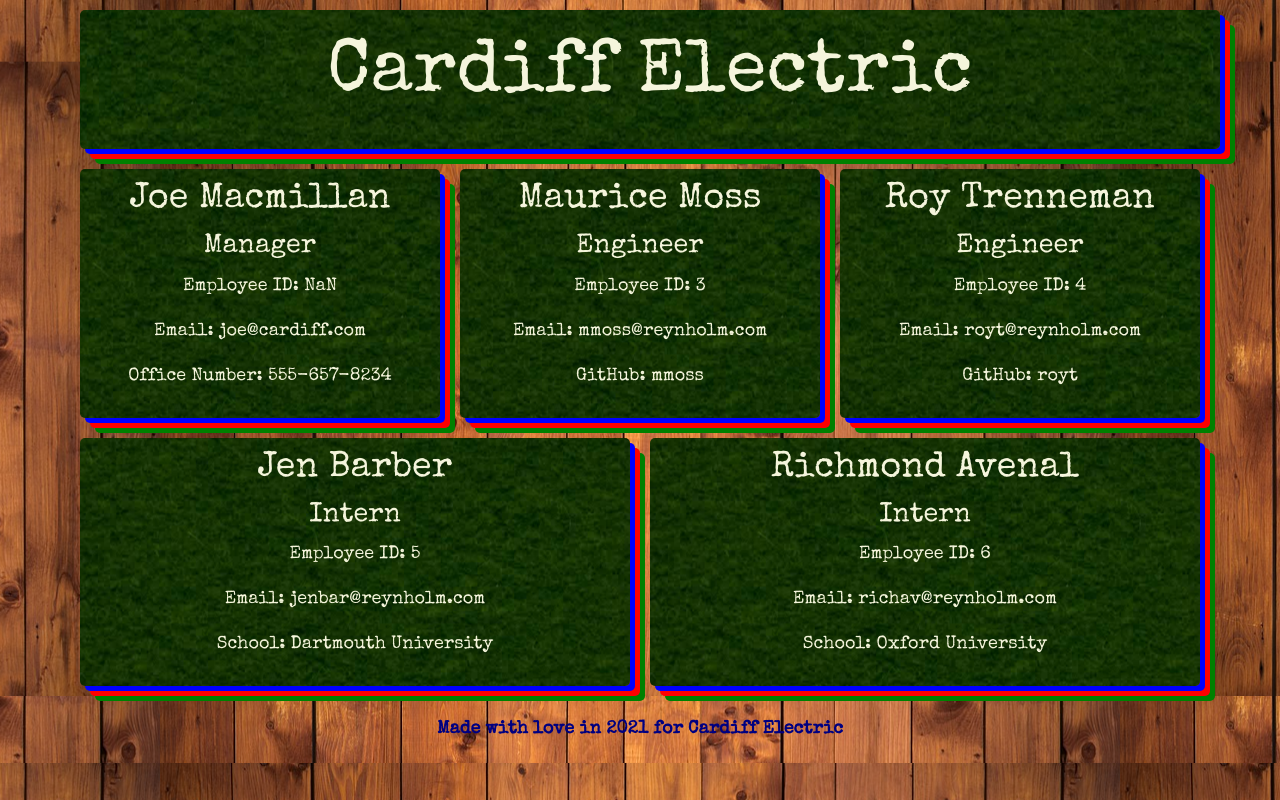
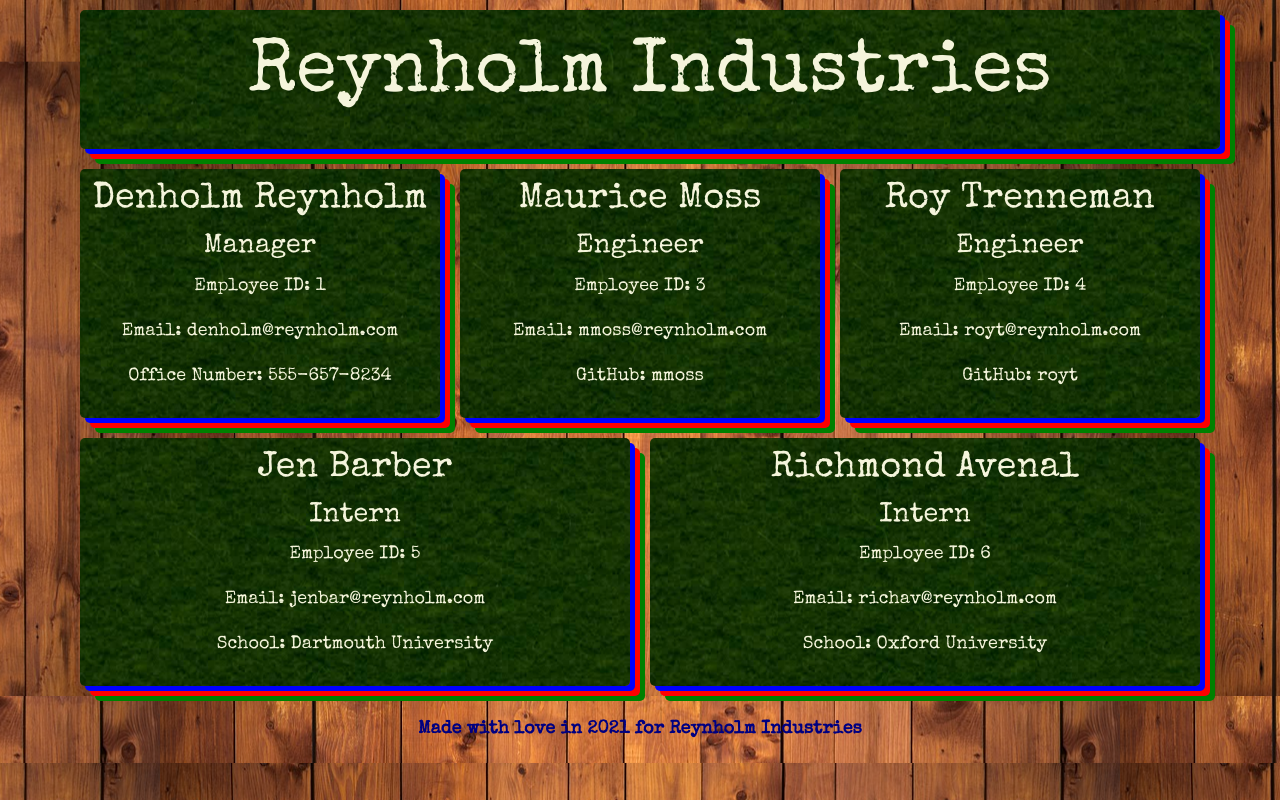
Before and after one commit to dvicj/Team-Profile-Generator, a website: page dist/index.html in a window 1280 px wide. Drawn offline with nearby package versions, Linux system fonts and the light colour scheme.

Commit message:
added image

```diff
--- a/dist/index.html
+++ b/dist/index.html
@@ -17,7 +17,7 @@
             <div class= "row align-items-center">
                 <div class="col-12 header">
                     <h1>
-                        Cardiff Electric
+                        Reynholm Industries
                     </h1>
                 </div>
             </div>
@@ -26,10 +26,10 @@
         <div class = "row align-items-center">
 
             <div class="col info">
-                <h2>Joe Macmillan</h2>
+                <h2>Denholm Reynholm</h2>
                 <h4>Manager</h4>
-                <p>Employee ID: NaN</p>
-                <p>Email: <a href="mailto:joe@cardiff.com">joe@cardiff.com</a></p>
+                <p>Employee ID: 1</p>
+                <p>Email: <a href="mailto:denholm@reynholm.com">denholm@reynholm.com</a></p>
 
             <p> Office Number: 555-657-8234</p>
 
@@ -51,7 +51,7 @@
                 <p>Employee ID: 4</p>
                 <p>Email: <a href="mailto:royt@reynholm.com">royt@reynholm.com</a></p>
 
-            <p>GitHub: <a href="https://github.com/royt"> royt</a></p>
+            <p>GitHub: <a href="https://github.com/royt" target="_blank"> royt</a></p>
 
             </div>
 
@@ -66,7 +66,7 @@
             </div>
 
             <div class="col info">
-                <h2>Richmond Avenal </h2>
+                <h2>Richmond Avenal</h2>
                 <h4>Intern</h4>
                 <p>Employee ID: 6</p>
                 <p>Email: <a href="mailto:richav@reynholm.com">richav@reynholm.com</a></p>
@@ -78,7 +78,7 @@
         </div>
         </div>
         <footer>
-        <span> Made with love in 2021 for Cardiff Electric</span>
+        <span> Made with love in 2021 for Reynholm Industries</span>
         </footer>
         </body>
         </html>
```
Also changed, not shown: dist/images/final website.png (added).
